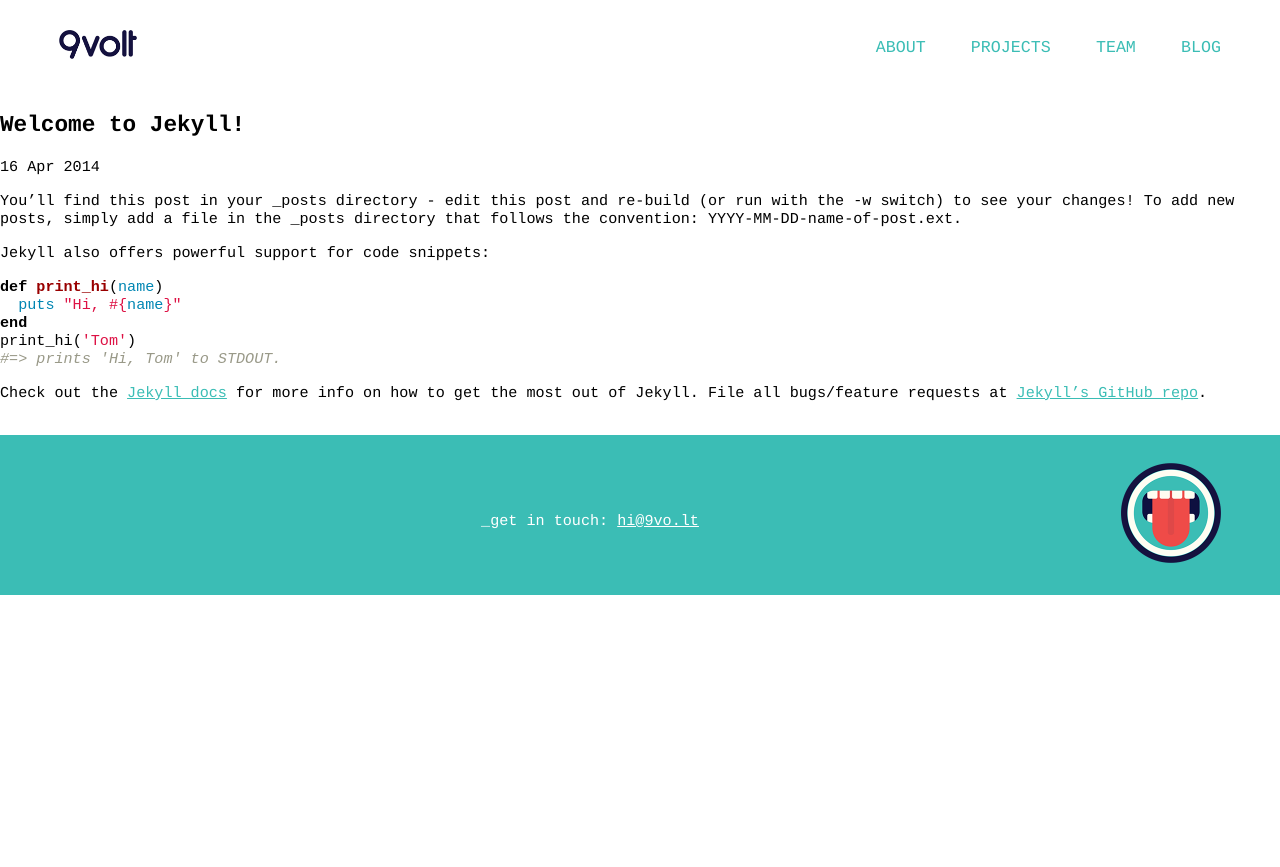
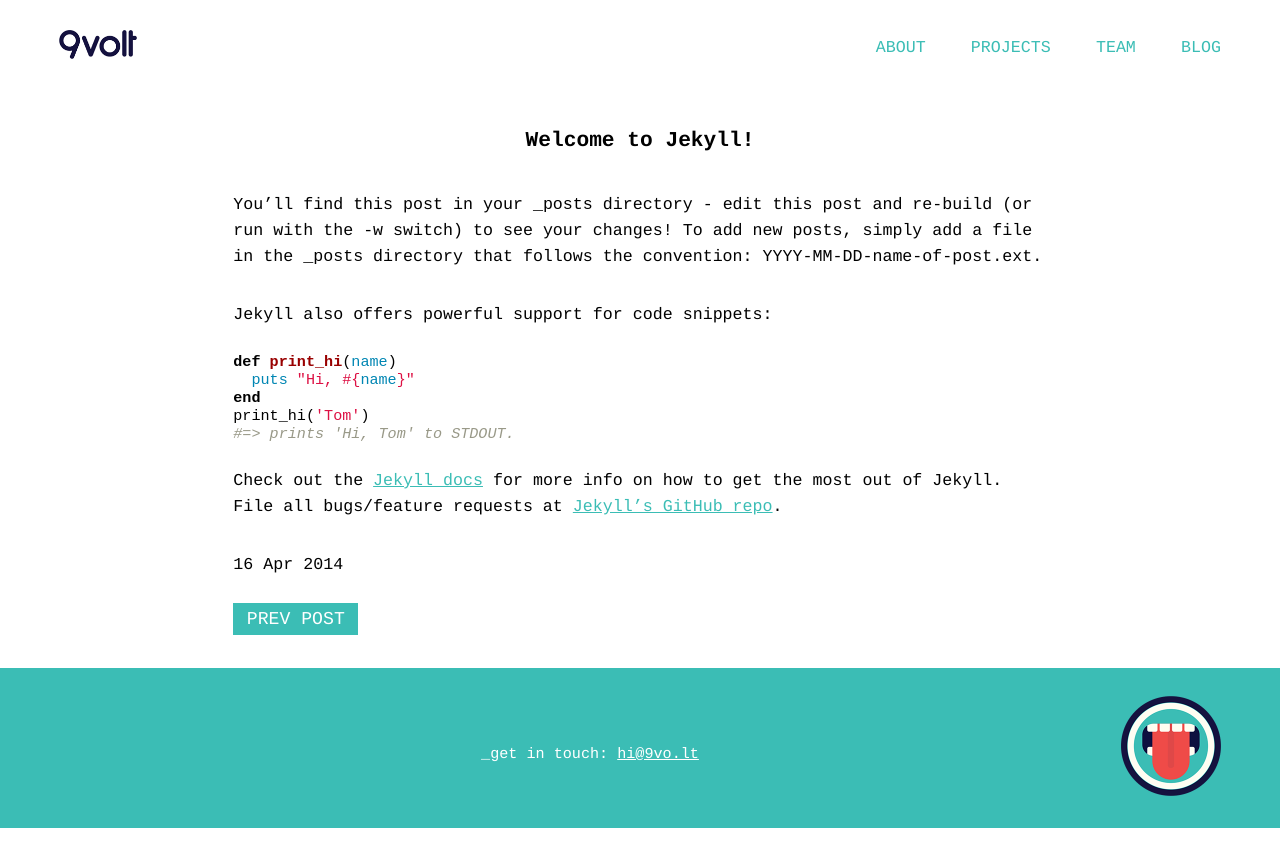
Before and after one commit to 9-volt/9vo.lt, a Jekyll site: the page built from _posts/2014-04-17-in-house-code-day.markdown, in a window 1280 px wide. Shown: the top 867 px of the page. Built offline with Jekyll 4.4.1, drawn with Linux system fonts in a browser that asks for light colours; Markdown is read by kramdown in place of the engine named in the settings.

```diff
--- a/_layouts/post.html
+++ b/_layouts/post.html
@@ -1,9 +1,22 @@
 ---
 layout: default
+active_menu: 'blog'
+page_bg: 'red'
 ---
-<h2>{{ page.title }}</h2>
-<p class="meta">{{ page.date | date_to_string }}</p>
+<!-- container start -->
+<div class="container" id="container">
+  <h2 class="title">{{ page.title }}</h2>
+  <div class="text-content">
+    {{ content }}
+    <p class="meta">{{ page.date | date_to_string }}</p>
 
-<div class="post">
-{{ content }}
+    {% if page.previous.url %}
+    <a href="{{page.previous.url}}" class="pull-left btn btn-green">PREV POST</a>
+    {% endif %}
+    {% if page.next.url %}
+    <a href="{{page.next.url}}" class="pull-right btn btn-green">NEXT POST</a>
+    {% endif %}
+    <div class="clearfix"></div>
+  </div>
 </div>
+<!-- container end -->
--- a/_posts/2014-04-16-welcome-to-jekyll.markdown
+++ b/_posts/2014-04-17-in-house-code-day.markdown
@@ -2,7 +2,7 @@
 layout: post
 title:  "Welcome to Jekyll!"
 date:   2014-04-16 20:40:35
-categories: jekyll update
+categories: jekyll update blog
 ---
 
 You'll find this post in your `_posts` directory - edit this post and re-build (or run with the `-w` switch) to see your changes!
```
Also changed, not shown: _layouts/project.html (+7 -1 lines), blog.html (added, +19 -0 lines).
